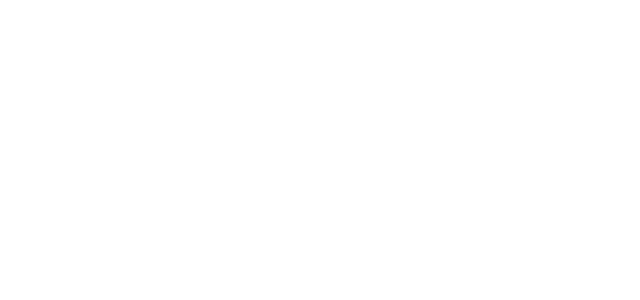
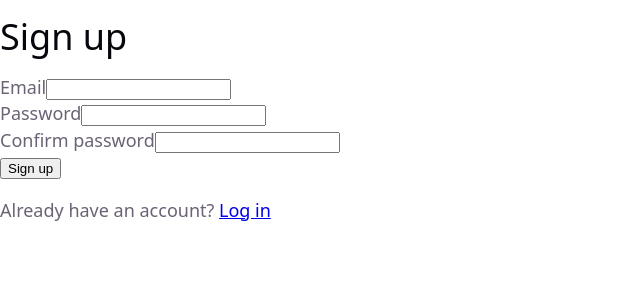
Before and after one commit to theimberger/isloma-web, a React (Vite) app: page /register in a window 1280 px wide. Before the commit this address had no page. Shown: the top 300 px of the page, without its empty margins (0-640 px from the left). Built offline with nearby package versions, Linux system fonts and the light colour scheme; no server answers.

Commit message:
Add auth lib, connect auth forms to backend

```diff
--- a/src/App.tsx
+++ b/src/App.tsx
@@ -7,7 +7,7 @@ function App() {
     <Routes>
       <Route path="/" element={<h1>isloma-web</h1>} />
       <Route path="/login" element={<LoginPage />} />
-      <Route path="/signup" element={<SignUpPage />} />
+      <Route path="/register" element={<SignUpPage />} />
     </Routes>
   )
 }
--- /dev/null
+++ b/src/config.ts
@@ -0,0 +1,7 @@
+const apiUrl = import.meta.env.VITE_API_URL
+
+if (!apiUrl) {
+  throw new Error('VITE_API_URL is not set. Check your .env file.')
+}
+
+export const API_URL = apiUrl
--- /dev/null
+++ b/src/lib/api.ts
@@ -0,0 +1,39 @@
+import { API_URL } from '../config'
+import { getToken } from './auth'
+
+export class ApiError extends Error {
+  status: number
+  body: unknown
+
+  constructor(message: string, status: number, body: unknown) {
+    super(message)
+    this.name = 'ApiError'
+    this.status = status
+    this.body = body
+  }
+}
+
+export async function apiFetch<T>(path: string, options: RequestInit = {}): Promise<T> {
+  const token = getToken()
+
+  const response = await fetch(`${API_URL}${path}`, {
+    ...options,
+    headers: {
+      'Content-Type': 'application/json',
+      ...(token ? { Authorization: `Bearer ${token}` } : {}),
+      ...options.headers,
+    },
+  })
+
+  const body = await response.json().catch(() => null)
+
+  if (!response.ok) {
+    const message =
+      body && typeof body === 'object' && 'message' in body && typeof body.message === 'string'
+        ? body.message
+        : response.statusText
+    throw new ApiError(message, response.status, body)
+  }
+
+  return body as T
+}
--- /dev/null
+++ b/src/lib/auth.ts
@@ -0,0 +1,13 @@
+const TOKEN_KEY = 'auth_token'
+
+export function getToken(): string | null {
+  return localStorage.getItem(TOKEN_KEY)
+}
+
+export function setToken(token: string): void {
+  localStorage.setItem(TOKEN_KEY, token)
+}
+
+export function clearToken(): void {
+  localStorage.removeItem(TOKEN_KEY)
+}
--- a/src/pages/LoginPage.tsx
+++ b/src/pages/LoginPage.tsx
@@ -1,12 +1,32 @@
 import { useState } from 'react'
-import { Link } from 'react-router-dom'
+import { Link, useNavigate } from 'react-router-dom'
+import { ApiError, apiFetch } from '../lib/api'
+import { setToken } from '../lib/auth'
 
 function LoginPage() {
+  const navigate = useNavigate()
   const [email, setEmail] = useState('')
   const [password, setPassword] = useState('')
+  const [error, setError] = useState('')
+  const [isSubmitting, setIsSubmitting] = useState(false)
 
-  function handleSubmit(event: React.FormEvent) {
+  async function handleSubmit(event: React.FormEvent) {
     event.preventDefault()
+    setError('')
+    setIsSubmitting(true)
+
+    try {
+      const { token } = await apiFetch<{ token: string }>('/auth/login', {
+        method: 'POST',
+        body: JSON.stringify({ email, password }),
+      })
+      setToken(token)
+      navigate('/')
+    } catch (err) {
+      setError(err instanceof ApiError ? err.message : 'Something went wrong. Please try again.')
+    } finally {
+      setIsSubmitting(false)
+    }
   }
 
   return (
@@ -35,7 +55,10 @@ function LoginPage() {
             onChange={(event) => setPassword(event.target.value)}
           />
         </div>
-        <button type="submit">Log in</button>
+        {error && <p role="alert">{error}</p>}
+        <button type="submit" disabled={isSubmitting}>
+          {isSubmitting ? 'Logging in…' : 'Log in'}
+        </button>
       </form>
       <p>
         Don't have an account? <Link to="/signup">Sign up</Link>
--- a/src/pages/SignUpPage.tsx
+++ b/src/pages/SignUpPage.tsx
@@ -1,13 +1,39 @@
 import { useState } from 'react'
-import { Link } from 'react-router-dom'
+import { Link, useNavigate } from 'react-router-dom'
+import { ApiError, apiFetch } from '../lib/api'
+import { setToken } from '../lib/auth'
 
 function SignUpPage() {
+  const navigate = useNavigate()
   const [email, setEmail] = useState('')
   const [password, setPassword] = useState('')
   const [confirmPassword, setConfirmPassword] = useState('')
+  const [error, setError] = useState('')
+  const [isSubmitting, setIsSubmitting] = useState(false)
 
-  function handleSubmit(event: React.FormEvent) {
+  async function handleSubmit(event: React.FormEvent) {
     event.preventDefault()
+    setError('')
+
+    if (password !== confirmPassword) {
+      setError('Passwords do not match.')
+      return
+    }
+
+    setIsSubmitting(true)
+
+    try {
+      const { token } = await apiFetch<{ token: string }>('/auth/register', {
+        method: 'POST',
+        body: JSON.stringify({ email, password }),
+      })
+      setToken(token)
+      navigate('/')
+    } catch (err) {
+      setError(err instanceof ApiError ? err.message : 'Something went wrong. Please try again.')
+    } finally {
+      setIsSubmitting(false)
+    }
   }
 
   return (
@@ -47,7 +73,10 @@ function SignUpPage() {
             onChange={(event) => setConfirmPassword(event.target.value)}
           />
         </div>
-        <button type="submit">Sign up</button>
+        {error && <p role="alert">{error}</p>}
+        <button type="submit" disabled={isSubmitting}>
+          {isSubmitting ? 'Signing up…' : 'Sign up'}
+        </button>
       </form>
       <p>
         Already have an account? <Link to="/login">Log in</Link>
```
Also changed, not shown: src/vite-env.d.ts (added, +9 -0 lines), 2 other files (tests, documents, lock files or other folders).
